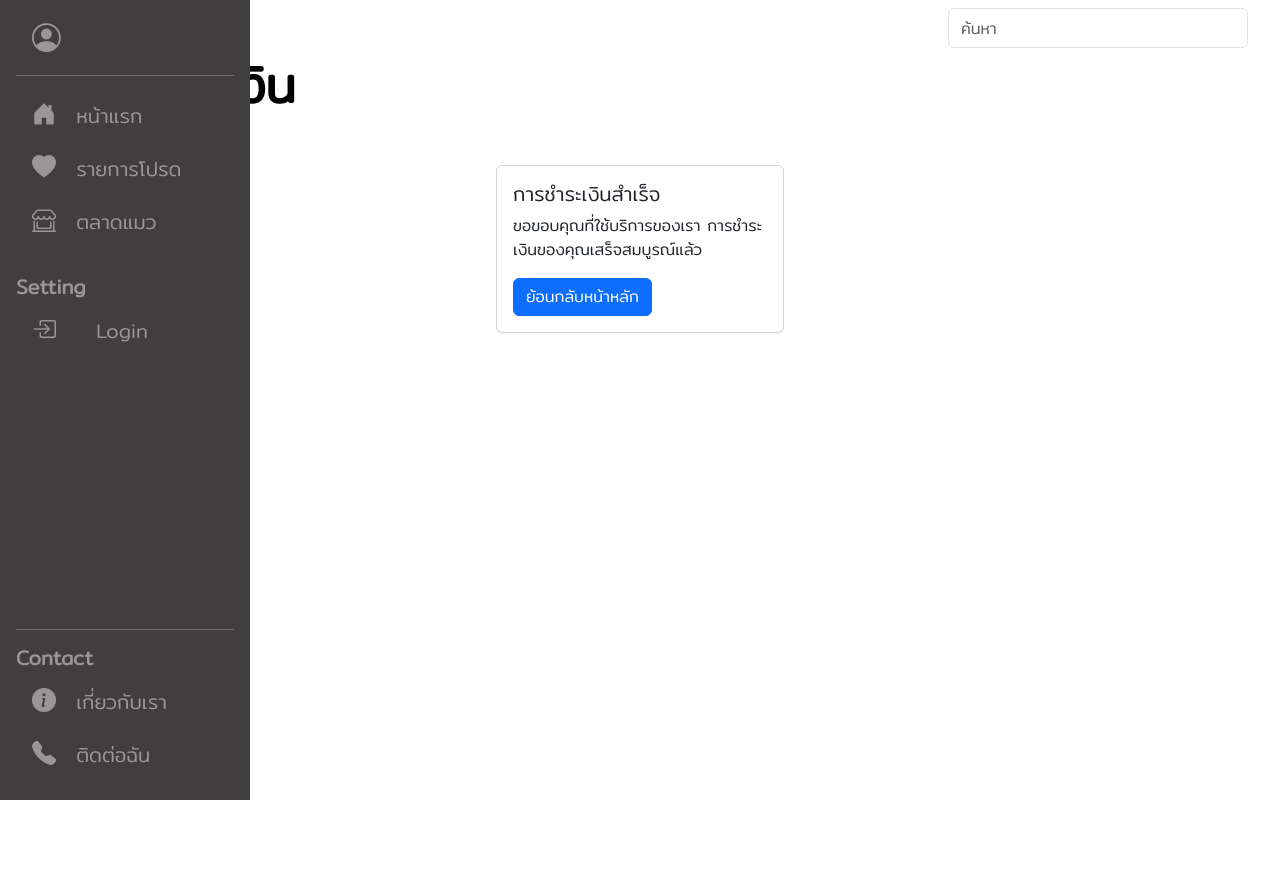
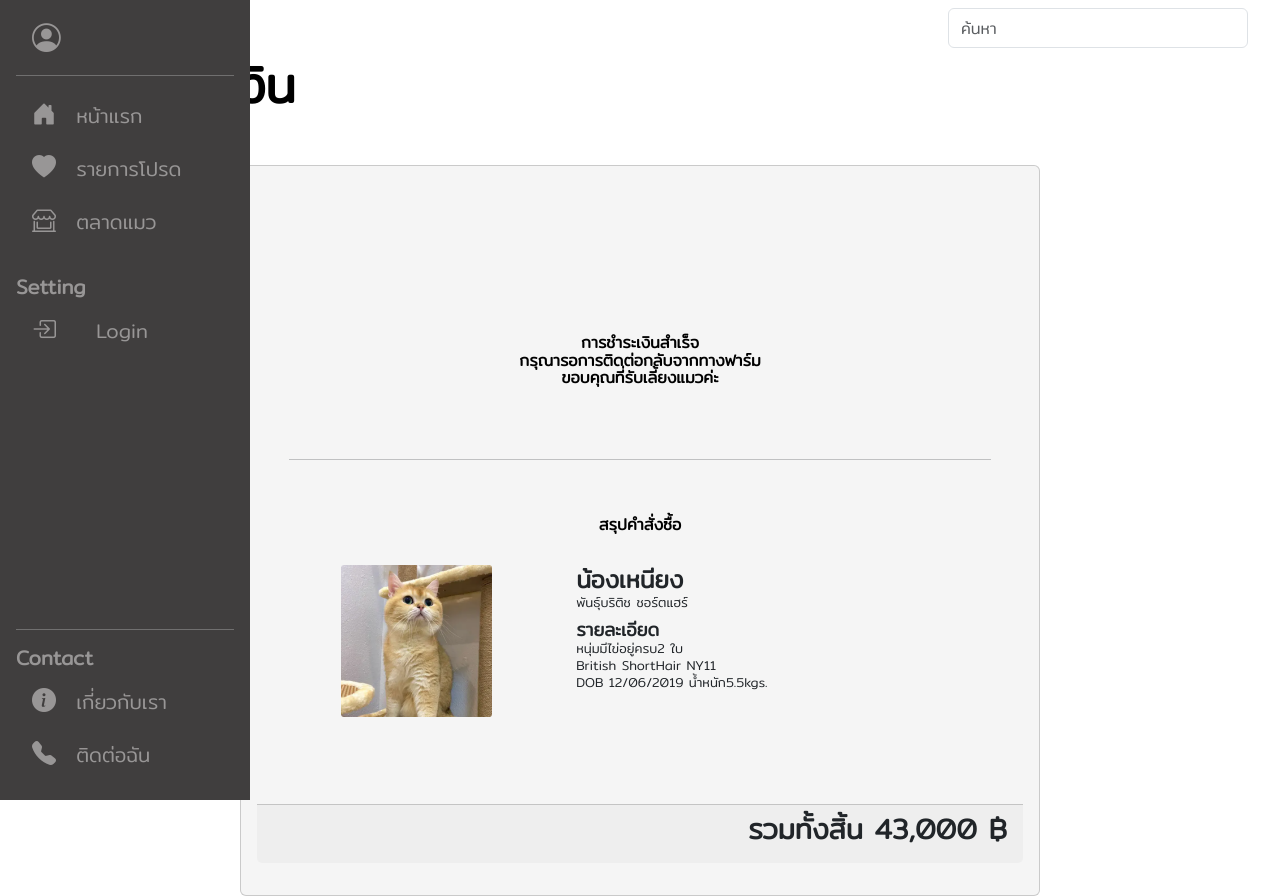
Before and after one commit to 62160200/jarenjanecatshop, a PHP site: page /thankyou.php in a window 1280 px wide. Before the commit the page ends 800 px from the top, so only its background shows below. Run offline with PHP 8.4, Linux system fonts and the light colour scheme; some libraries are stand-ins or nearby versions.

Commit message:
update_thankyou.php

```diff
--- a/thankyou.php
+++ b/thankyou.php
@@ -25,20 +25,71 @@ include 'layout.php';
             justify-content: center;
         }
         .card{
-            width: 18rem;
+            width: 50rem;
+            background-color: #F5F5F5;
         }
+        .card-title{
+            font-family: 'Mitr', sans-serif;
+            color: #000000;
+            margin-top: 10rem;
+            margin-bottom: 1rem;
+            line-height: 1.5px;
+        }
+        .card-text{
+            font-family: 'Mitr', sans-serif;
+            color: #000000;
+            line-height: 1.5px;
+        }
+        .hr{
+            margin: 5rem 2rem 4rem 2rem;
+        }
+        .img {
+        padding-bottom: 1rem;
+        margin-left: 2rem;
+        margin-right: 2rem;
+    }
     </style>
 </head>
 
 <body>
     <h1 class="title"><b>ชำระเงิน</b></h1>
     <div class="container">
-        <div class="card" style="width: 18rem;">
+        <div class="card" >
+            <center>
             <div class="card-body">
-                <h5 class="card-title">การชำระเงินสำเร็จ</h5>
-                <p class="card-text">ขอขอบคุณที่ใช้บริการของเรา การชำระเงินของคุณเสร็จสมบูรณ์แล้ว</p>
-                <a href="#" class="btn btn-primary">ย้อนกลับหน้าหลัก</a>
+                <b>
+                    <p class="card-title">การชำระเงินสำเร็จ</p>
+                    <p class="card-text">กรุณารอการติดต่อกลับจากทางฟาร์ม</p>
+                    <p class="card-text">ขอบคุณที่รับเลี้ยงแมวค่ะ</p>
+                </b>
+                <hr class="hr">
+                <p class="card-text"><b>สรุปคำสั่งซื้อ</b></p>
+                <br>
+                <div class="mb-3">
+                    <div class="row g-0">
+                        <div class="col-md-5">
+                            <img src="cat_imge\cat6.png" class="img" alt="Product Image" class="img-fluid" style="max-width: 70%; height: 70%;">
+                        </div>
+                        <div class="col-md-5">
+                            <div class="body" style="text-align:left;">
+                                <h4 class=""><b>น้องเหนียง</b></h4>
+                                <p class="" style="font-size: 13px;line-height: 1px;">พันธุ์บริติช ชอร์ตแฮร์</p>
+                                <h6 class="" style="font-size: 18px;"><b>รายละเอียด</b></h6>
+                                <p class="" style="font-size: 13px;line-height: 1px;">หนุ่มมีไข่อยู่ครบ2 ใบ</p>
+                                <p class="" style="font-size: 13px;line-height: 1px;">British ShortHair NY11</p>
+                                <p class="" style="font-size: 13px;line-height: 1px;">DOB 12/06/2019 น้ำหนัก5.5kgs.</p>
+
+                            </div>
+                        </div>
+                        <!-- <div class="col-md-3 d-flex align-items-end"> -->
+                            <div class="card-footer text-end">
+                            <h3><b>รวมทั้งสิ้น  43,000 ฿</b></h3>
+                            </div>
+                        <!-- </div> -->
+                    </div>
+                </div>
             </div>
+            </center>
         </div>
     </div>
 </body>
```
